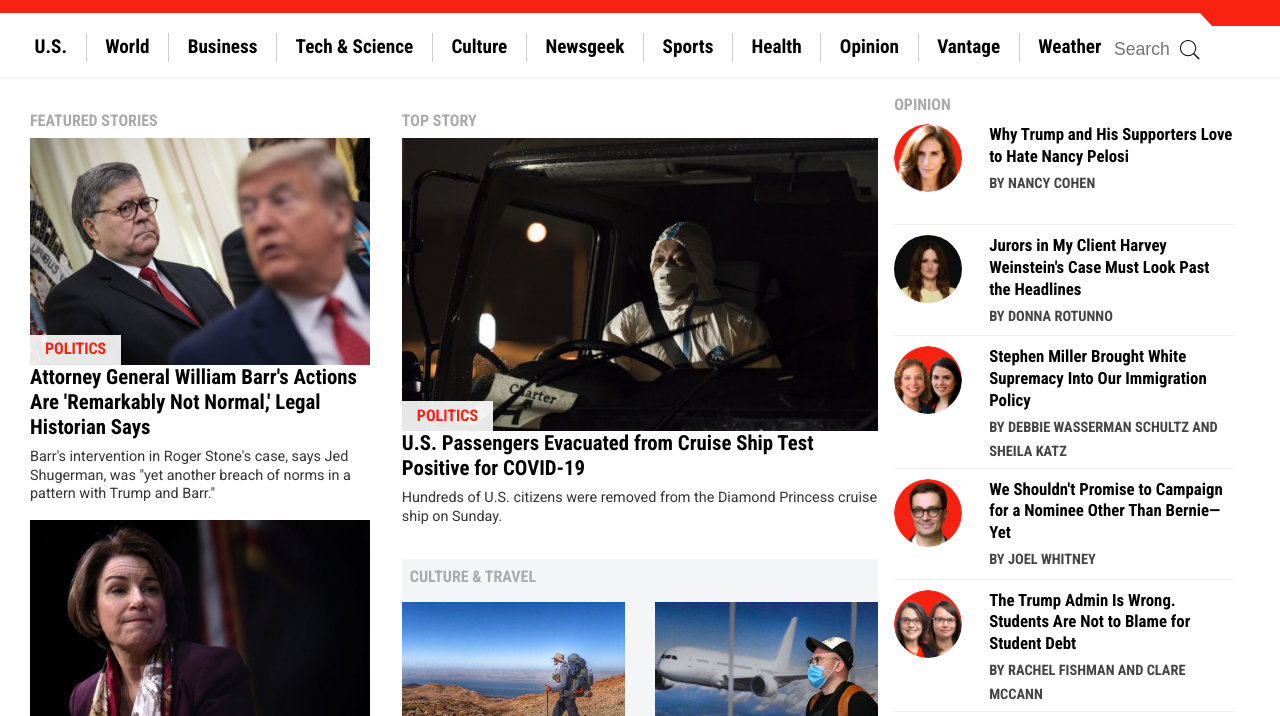
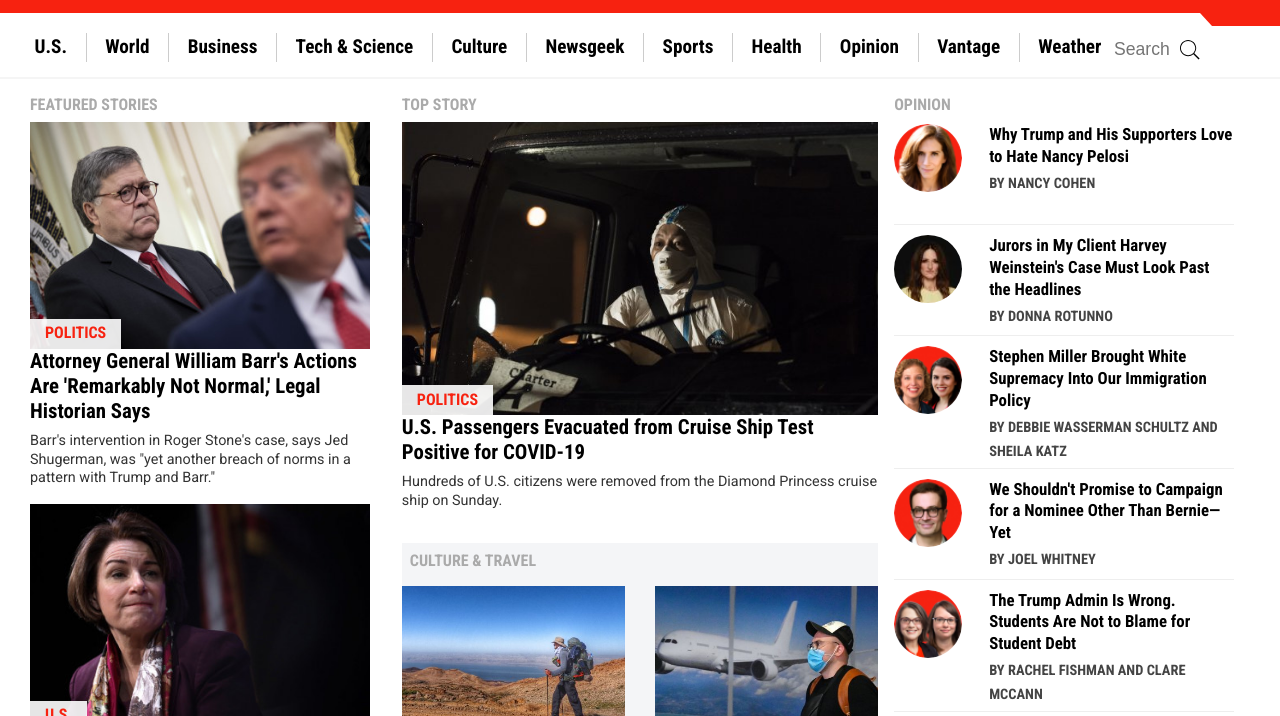
Before and after one commit to fc-anjos/newsweek-clone, a plain HTML site: page index.html in a window 1280 px wide. Shown: the part 82-798 px from the top of the page. Drawn offline with nearby package versions, Linux system fonts and the light colour scheme.

Commit message:
fix padding top on first section for large screen

```diff
--- a/index.html
+++ b/index.html
@@ -211,7 +211,7 @@
     <div class="container-fluid p-0">
       <div class="row pt-lg-3 p30 no-gutters">
         <div
-          class="d-md-flex pl-lg-3 pr-lg-3 pl-md-2 pt-md-3 flex-column col-lg-5 col-md-6 order-md-2 order-0 bg-white"
+          class="d-md-flex pl-lg-3 pr-lg-3 pl-md-2 pt-md-3 pt-lg-0 flex-column col-lg-5 col-md-6 order-md-2 order-0 bg-white"
         >
           <section class="order-1">
             <h2 class="text-uppercase font-weight-bold text-muted d-block mb-2">
@@ -605,7 +605,7 @@
         </div>
 
         <section
-          class="col-lg col-md-6 pr-md-2 pr-lg-3 pt-md-3 order-0 order-md-1"
+          class="col-lg col-md-6 pr-md-2 pr-lg-3 pt-md-3 pt-lg-0 order-0 order-md-1"
         >
           <!-- <div class="horizontal-break d-md-none"></div> -->
           <h2 class="text-uppercase font-weight-bold text-muted d-block mb-2">
```
